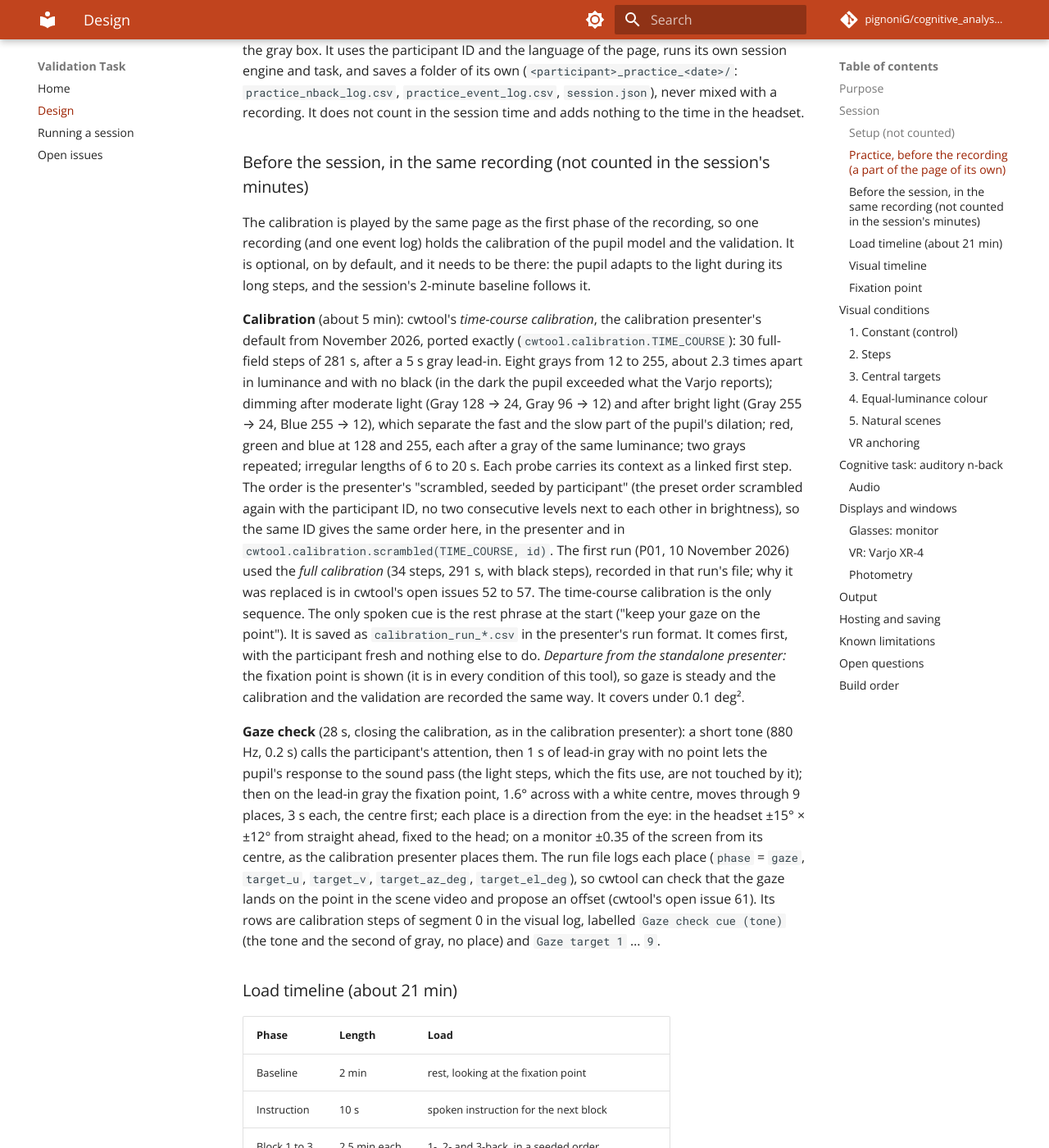
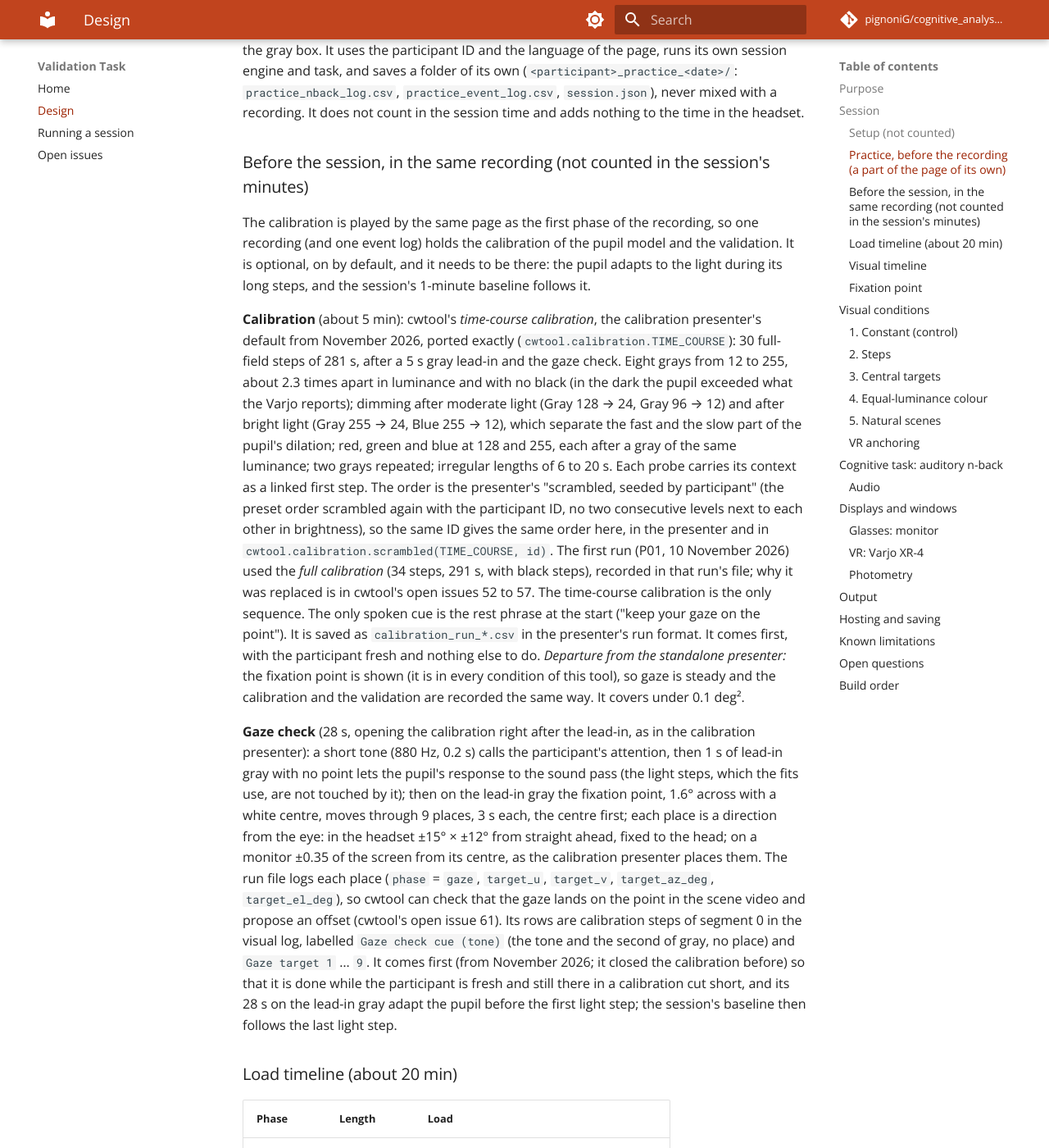
Before and after one commit to pignoniG/cognitive_analysis_tool_validation, an MkDocs documentation site: the page built from docs/design.md, in a window 1280 px wide and 1400 px high, scrolled down 1469 px. Shown: the whole window at 82% size. Built offline with MkDocs 1.6.1 and Material for MkDocs 9.7.7, drawn with Linux system fonts in a browser that asks for light colours; comment, search, counter and statistics services are not loaded; some of the changed text lies outside the part shown.

Commit message:
Shorter session and the gaze check first: the baseline is 1 min instead of 2 (24.9 min in the headset); the gaze check opens the calibration right after the lead-in, as in the calibration presenter, and the run file lists its rows before the light steps; the calibration's length in the design corrected to 5 min 14 s

```diff
--- a/docs/design.md
+++ b/docs/design.md
@@ -45,10 +45,10 @@ adds nothing to the time in the headset.
 
 The calibration is played by the same page as the first phase of the recording, so one recording (and one event
 log) holds the calibration of the pupil model and the validation. It is optional, on by default, and it needs to be
-there: the pupil adapts to the light during its long steps, and the session's 2-minute baseline follows it.
+there: the pupil adapts to the light during its long steps, and the session's 1-minute baseline follows it.
 
 **Calibration** (about 5 min): cwtool's *time-course calibration*, the calibration presenter's default from November
-2026, ported exactly (`cwtool.calibration.TIME_COURSE`): 30 full-field steps of 281 s, after a 5 s gray lead-in. Eight
+2026, ported exactly (`cwtool.calibration.TIME_COURSE`): 30 full-field steps of 281 s, after a 5 s gray lead-in and the gaze check. Eight
 grays from 12 to 255, about 2.3 times apart in luminance and with no black (in the dark the pupil exceeded what the Varjo
 reports); dimming after moderate light (Gray 128 → 24, Gray 96 → 12) and after bright light (Gray 255 → 24, Blue 255 → 12),
 which separate the fast and the slow part of the pupil's dilation; red, green and blue at 128 and 255, each after a gray of
@@ -63,7 +63,7 @@ comes first, with the participant fresh and nothing else to do. *Departure from
 fixation point is shown (it is in every condition of this tool), so gaze is steady and the calibration and the
 validation are recorded the same way. It covers under 0.1 deg².
 
-**Gaze check** (28 s, closing the calibration, as in the calibration presenter): a short tone (880 Hz, 0.2 s) calls the
+**Gaze check** (28 s, opening the calibration right after the lead-in, as in the calibration presenter): a short tone (880 Hz, 0.2 s) calls the
 participant's attention, then 1 s of lead-in gray with no point lets the pupil's response to the sound pass (the light
 steps, which the fits use, are not touched by it); then on the lead-in gray the fixation point, 1.6° across with a white
 centre, moves through 9 places, 3 s each, the centre first; each place is a direction from the
@@ -72,19 +72,22 @@ centre, as the calibration presenter places them. The
 run file logs each place (`phase` = `gaze`, `target_u`, `target_v`, `target_az_deg`, `target_el_deg`), so cwtool can
 check that the gaze lands on the point in the scene video and propose an offset (cwtool's open issue 61). Its rows are
 calibration steps of segment 0 in the visual log, labelled `Gaze check cue (tone)` (the tone and the second of gray, no place) and `Gaze target 1` … `9`.
+It comes first (from November 2026; it closed the calibration before) so that it is done while the participant is
+fresh and still there in a calibration cut short, and its 28 s on the lead-in gray adapt the pupil before the first light
+step; the session's baseline then follows the last light step.
 
-### Load timeline (about 21 min)
+### Load timeline (about 20 min)
 
 | Phase | Length | Load |
 |---|---|---|
-| Baseline | 2 min | rest, looking at the fixation point |
+| Baseline | 1 min | rest, looking at the fixation point |
 | Instruction | 10 s | spoken instruction for the next block |
 | Block 1 to 3 | 2.5 min each | 1-, 2- and 3-back, in a seeded order |
 | Rest | 20 s | between blocks, before the next instruction |
 | Block 4 to 6 | 2.5 min each | the three levels again, in another seeded order |
 | Final rest | 1 min | rest |
 
-In total that is 2 + 6 × (10 s + 2.5 min) + 5 × 20 s + 1 = 20.7 min, and with the 5 min 4 s calibration (its gaze check included) 25.7 min in
+In total that is 1 + 6 × (10 s + 2.5 min) + 5 × 20 s + 1 = 19.7 min, and with the 5 min 14 s calibration (its gaze check included) 24.9 min in
 the headset. There is no 0-back: the rests are the low-load reference, and the lowest task level is 1-back. Each load
 level gets 5 minutes over its two blocks: enough for time-domain HRV per level, and ultra-short measures (RMSSD and
 heart rate, 1–2.5 min) per block.
@@ -369,7 +372,7 @@ Each has the default the code would use if not decided otherwise.
 4. **Equal-luminance sets:** both the dim and the bright set, or only one? *Default: both, alternating.*
 5. **Segment and step lengths:** segments of 24–36 s and steps of 5–10 s. Longer steps reach steady state (dilation
    time constants up to about 10 s) but give fewer changes per session. *Default: as above.*
-6. **Block length:** 2.5 min, with each level twice, fits 21 minutes. *Default: 2.5 min, three levels.*
+6. **Block length:** 2.5 min, with each level twice, fits 20 minutes. *Default: 2.5 min, three levels.*
 7. **A second event track in cwtool**, so `visual_log.csv` can be shaded next to the load phases. That is a cwtool
    change, to be logged in its open issues. *Default: not needed for the presenter; the visual log is already in the
    event_log columns.*
```
Also changed, not shown: docs/running.md (+4 -4 lines), 5 other files.
